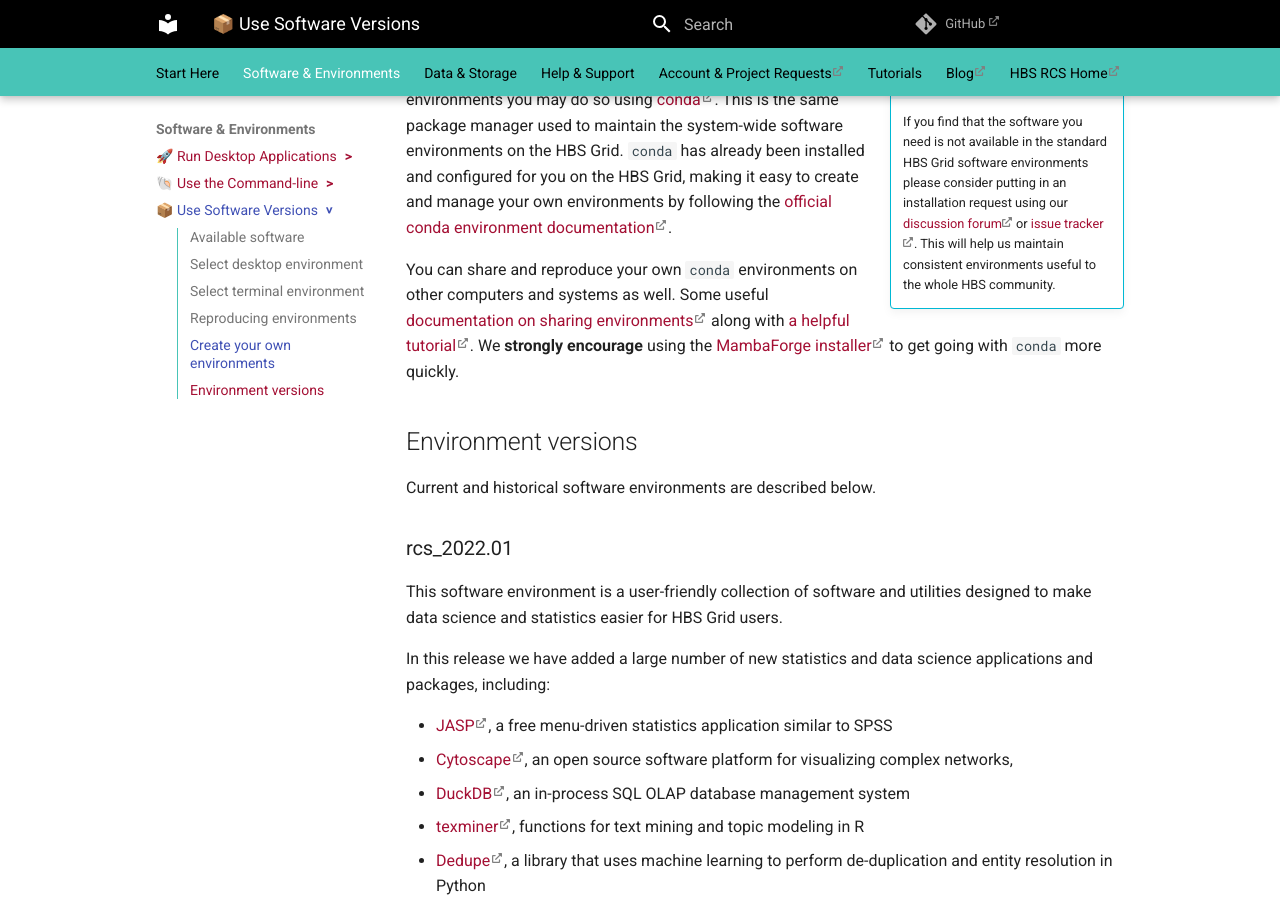
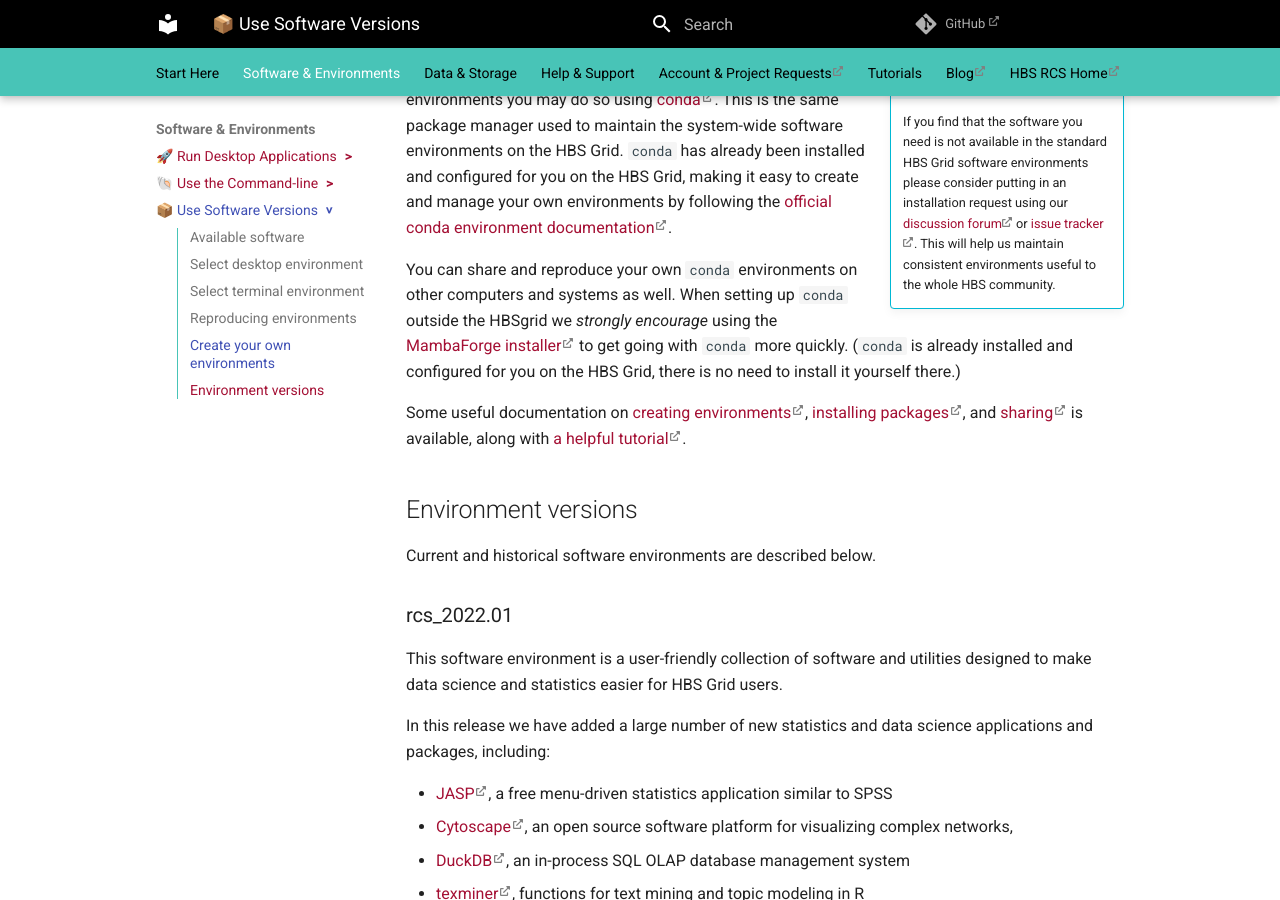
Before and after one commit to hbs-rcs/hbsgrid-docs, an MkDocs documentation site: the page built from docs/environments.md, in a window 1280 px wide and 900 px high, scrolled down 3751 px. Built offline with MkDocs 1.6.1 and Material for MkDocs 9.7.7, drawn with Linux system fonts in a browser that asks for light colours; comment, search, counter and statistics services are not loaded.

Commit message:
more conda info

```diff
--- a/docs/environments.md
+++ b/docs/environments.md
@@ -169,11 +169,17 @@ to maintain the system-wide software environments on the HBS Grid. `conda` has a
 configured for you on the HBS Grid, making it easy to create and manage your own environments by following the
 [official conda environment documentation](https://docs.conda.io/projects/conda/en/latest/user-guide/getting-started.html#managing-environments).
 
-You can share and reproduce your own `conda` environments on other computers and systems as well. Some useful
-[documentation on sharing environments](https://docs.conda.io/projects/conda/en/latest/user-guide/tasks/manage-environments.html#sharing-an-environment)
-along with [a helpful tutorial](https://nbis-reproducible-research.readthedocs.io/en/course_2104/conda/).
-We **strongly encourage** using the [MambaForge installer](https://github.com/conda-forge/miniforge#mambaforge)
-to get going with `conda` more quickly.
+You can share and reproduce your own `conda` environments on other computers and systems as well.
+When setting up `conda` outside the HBSgrid we *strongly encourage* using the
+[MambaForge installer](https://github.com/conda-forge/miniforge#mambaforge) to get going with `conda` more quickly.
+(`conda` is already installed and configured for you on the HBS Grid, there is no need to
+install it yourself there.)
+
+Some useful documentation on [creating environments](https://docs.conda.io/projects/conda/en/latest/user-guide/getting-started.html#managing-environments),
+[installing packages](https://docs.conda.io/projects/conda/en/latest/user-guide/getting-started.html#managing-packages),
+and [sharing](https://docs.conda.io/projects/conda/en/latest/user-guide/tasks/manage-environments.html#sharing-an-environment)
+is available, along with [a helpful tutorial](https://nbis-reproducible-research.readthedocs.io/en/course_2104/conda/).
+
 
 ## Environment versions
 
```
